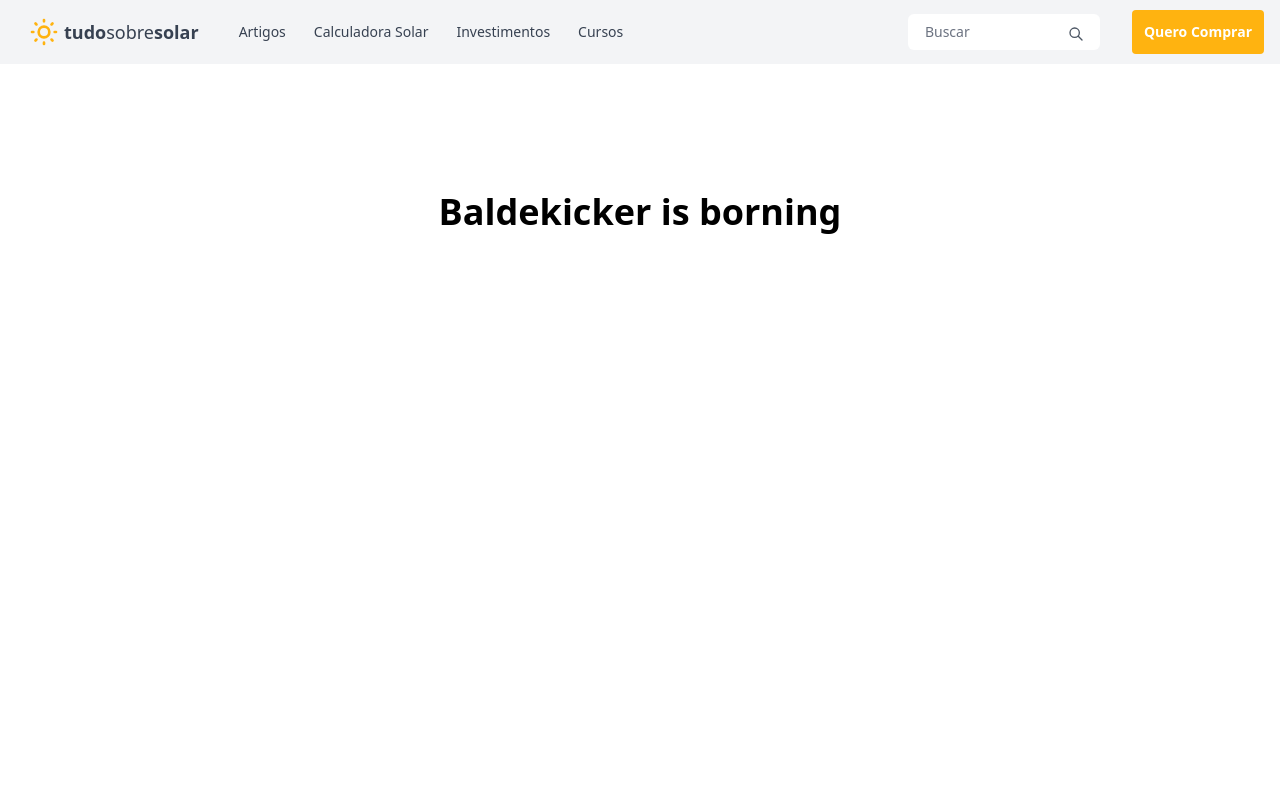
After one commit to kirkbardini/tss, a Django app: template projeto/templates/navbar.html in a window 1280 px wide. The commit adds this page. Run offline with Django 3.2, Linux system fonts and the light colour scheme; the template is opened without the code that fills it, so the values that code supplies are empty.

Commit message:
primeira versao navbar

```diff
--- a/projeto/static/css/style.css
+++ b/projeto/static/css/style.css
@@ -202,7 +202,9 @@ select { /* 1 */
 Correct the inability to style clickable types in iOS and Safari.
 */
 
-button {
+button,
+[type='button'],
+[type='submit'] {
   -webkit-appearance: button;
 }
 
@@ -515,68 +517,73 @@ video {
   height: auto;
 }
 
+.space-x-1 > :not([hidden]) ~ :not([hidden]) {
+  --tw-space-x-reverse: 0;
+  margin-right: calc(0.25rem * var(--tw-space-x-reverse));
+  margin-left: calc(0.25rem * calc(1 - var(--tw-space-x-reverse)));
+}
+
+.space-x-4 > :not([hidden]) ~ :not([hidden]) {
+  --tw-space-x-reverse: 0;
+  margin-right: calc(1rem * var(--tw-space-x-reverse));
+  margin-left: calc(1rem * calc(1 - var(--tw-space-x-reverse)));
+}
+
+.space-x-8 > :not([hidden]) ~ :not([hidden]) {
+  --tw-space-x-reverse: 0;
+  margin-right: calc(2rem * var(--tw-space-x-reverse));
+  margin-left: calc(2rem * calc(1 - var(--tw-space-x-reverse)));
+}
+
+.bg-white {
+  --tw-bg-opacity: 1;
+  background-color: rgba(255, 255, 255, var(--tw-bg-opacity));
+}
+
 .bg-gray-100 {
   --tw-bg-opacity: 1;
   background-color: rgba(243, 244, 246, var(--tw-bg-opacity));
 }
 
-.bg-secondary-100 {
+.bg-colora {
   --tw-bg-opacity: 1;
-  background-color: rgba(226, 226, 213, var(--tw-bg-opacity));
+  background-color: rgba(255, 179, 16, var(--tw-bg-opacity));
 }
 
-.hover\:bg-primary:hover {
+.hover\:bg-gray-200:hover {
   --tw-bg-opacity: 1;
-  background-color: rgba(255, 99, 99, var(--tw-bg-opacity));
+  background-color: rgba(229, 231, 235, var(--tw-bg-opacity));
 }
 
-.hover\:bg-opacity-50:hover {
-  --tw-bg-opacity: 0.5;
+.hover\:bg-colorc:hover {
+  --tw-bg-opacity: 1;
+  background-color: rgba(250, 0, 38, var(--tw-bg-opacity));
 }
 
-.border-white {
-  --tw-border-opacity: 1;
-  border-color: rgba(255, 255, 255, var(--tw-border-opacity));
+.focus\:bg-white:focus {
+  --tw-bg-opacity: 1;
+  background-color: rgba(255, 255, 255, var(--tw-bg-opacity));
 }
 
-.border-gray-100 {
-  --tw-border-opacity: 1;
-  border-color: rgba(243, 244, 246, var(--tw-border-opacity));
+.border-transparent {
+  border-color: transparent;
 }
 
-.border-gray-200 {
+.focus\:border-colora:focus {
   --tw-border-opacity: 1;
-  border-color: rgba(229, 231, 235, var(--tw-border-opacity));
+  border-color: rgba(255, 179, 16, var(--tw-border-opacity));
 }
 
-.border-gray-500 {
-  --tw-border-opacity: 1;
-  border-color: rgba(107, 114, 128, var(--tw-border-opacity));
-}
-
-.border-primary {
-  --tw-border-opacity: 1;
-  border-color: rgba(255, 99, 99, var(--tw-border-opacity));
+.rounded {
+  border-radius: 0.25rem;
 }
 
 .rounded-md {
   border-radius: 0.375rem;
 }
 
-.border-2 {
-  border-width: 2px;
-}
-
-.border-r-4 {
-  border-right-width: 4px;
-}
-
-.border-b {
-  border-bottom-width: 1px;
-}
-
-.cursor-pointer {
-  cursor: pointer;
+.border {
+  border-width: 1px;
 }
 
 .block {
@@ -603,28 +606,28 @@ video {
   align-items: center;
 }
 
-.justify-center {
-  justify-content: center;
-}
-
 .justify-between {
   justify-content: space-between;
-}
-
-.font-kirk {
-  font-family: Nunito;
-}
-
-.font-semibold {
-  font-weight: 600;
 }
 
 .font-bold {
   font-weight: 700;
 }
 
-.h-32 {
-  height: 8rem;
+.font-extrabold {
+  font-weight: 800;
+}
+
+.h-4 {
+  height: 1rem;
+}
+
+.h-6 {
+  height: 1.5rem;
+}
+
+.h-8 {
+  height: 2rem;
 }
 
 .text-sm {
@@ -632,48 +635,64 @@ video {
   line-height: 1.25rem;
 }
 
-.text-2xl {
-  font-size: 1.5rem;
-  line-height: 2rem;
+.text-lg {
+  font-size: 1.125rem;
+  line-height: 1.75rem;
 }
 
-.text-6xl {
-  font-size: 3.75rem;
-  line-height: 1;
+.text-4xl {
+  font-size: 2.25rem;
+  line-height: 2.5rem;
 }
 
-.m-4 {
-  margin: 1rem;
+.leading-tight {
+  line-height: 1.25;
 }
 
-.ml-2 {
-  margin-left: 0.5rem;
+.mx-auto {
+  margin-left: auto;
+  margin-right: auto;
 }
 
-.mt-6 {
-  margin-top: 1.5rem;
+.mr-1 {
+  margin-right: 0.25rem;
 }
 
-.mt-8 {
-  margin-top: 2rem;
+.mt-3 {
+  margin-top: 0.75rem;
 }
 
-.mt-12 {
-  margin-top: 3rem;
+.mr-4 {
+  margin-right: 1rem;
 }
 
-.object-cover {
-  -o-object-fit: cover;
-     object-fit: cover;
+.max-w-7xl {
+  max-width: 80rem;
 }
 
-.p-4 {
-  padding: 1rem;
+.focus\:outline-none:focus {
+  outline: 2px solid transparent;
+  outline-offset: 2px;
 }
 
-.py-1 {
-  padding-top: 0.25rem;
-  padding-bottom: 0.25rem;
+.py-2 {
+  padding-top: 0.5rem;
+  padding-bottom: 0.5rem;
+}
+
+.py-3 {
+  padding-top: 0.75rem;
+  padding-bottom: 0.75rem;
+}
+
+.px-3 {
+  padding-left: 0.75rem;
+  padding-right: 0.75rem;
+}
+
+.py-4 {
+  padding-top: 1rem;
+  padding-bottom: 1rem;
 }
 
 .px-4 {
@@ -681,36 +700,49 @@ video {
   padding-right: 1rem;
 }
 
-.py-6 {
-  padding-top: 1.5rem;
-  padding-bottom: 1.5rem;
+.px-8 {
+  padding-left: 2rem;
+  padding-right: 2rem;
 }
 
-.px-16 {
-  padding-left: 4rem;
-  padding-right: 4rem;
+.py-32 {
+  padding-top: 8rem;
+  padding-bottom: 8rem;
 }
 
-.pl-1 {
-  padding-left: 0.25rem;
+.placeholder-gray-500::-moz-placeholder {
+  --tw-placeholder-opacity: 1;
+  color: rgba(107, 114, 128, var(--tw-placeholder-opacity));
 }
 
-.pb-2 {
-  padding-bottom: 0.5rem;
+.placeholder-gray-500:-ms-input-placeholder {
+  --tw-placeholder-opacity: 1;
+  color: rgba(107, 114, 128, var(--tw-placeholder-opacity));
+}
+
+.placeholder-gray-500::placeholder {
+  --tw-placeholder-opacity: 1;
+  color: rgba(107, 114, 128, var(--tw-placeholder-opacity));
+}
+
+.absolute {
+  position: absolute;
+}
+
+.relative {
+  position: relative;
+}
+
+.top-0 {
+  top: 0px;
+}
+
+.right-0 {
+  right: 0px;
 }
 
 * {
   --tw-shadow: 0 0 #0000;
-}
-
-.hover\:shadow-lg:hover {
-  --tw-shadow: 0 10px 15px -3px rgba(0, 0, 0, 0.1), 0 4px 6px -2px rgba(0, 0, 0, 0.05);
-  box-shadow: var(--tw-ring-offset-shadow, 0 0 #0000), var(--tw-ring-shadow, 0 0 #0000), var(--tw-shadow);
-}
-
-.hover\:shadow-inner:hover {
-  --tw-shadow: inset 0 2px 4px 0 rgba(0, 0, 0, 0.06);
-  box-shadow: var(--tw-ring-offset-shadow, 0 0 #0000), var(--tw-ring-shadow, 0 0 #0000), var(--tw-shadow);
 }
 
 * {
@@ -722,13 +754,13 @@ video {
   --tw-ring-shadow: 0 0 #0000;
 }
 
-.text-right {
-  text-align: right;
+.text-center {
+  text-align: center;
 }
 
-.text-gray-500 {
+.text-white {
   --tw-text-opacity: 1;
-  color: rgba(107, 114, 128, var(--tw-text-opacity));
+  color: rgba(255, 255, 255, var(--tw-text-opacity));
 }
 
 .text-gray-600 {
@@ -741,59 +773,30 @@ video {
   color: rgba(55, 65, 81, var(--tw-text-opacity));
 }
 
-.text-primary {
+.text-colora {
   --tw-text-opacity: 1;
-  color: rgba(255, 99, 99, var(--tw-text-opacity));
+  color: rgba(255, 179, 16, var(--tw-text-opacity));
 }
 
-.text-secondary-200 {
-  color: 888883;
+.hover\:text-gray-900:hover {
+  --tw-text-opacity: 1;
+  color: rgba(17, 24, 39, var(--tw-text-opacity));
 }
 
-.hover\:text-white:hover {
-  --tw-text-opacity: 1;
-  color: rgba(255, 255, 255, var(--tw-text-opacity));
-}
-
-.hover\:text-gray-700:hover {
-  --tw-text-opacity: 1;
-  color: rgba(55, 65, 81, var(--tw-text-opacity));
-}
-
-.uppercase {
-  text-transform: uppercase;
-}
-
-.w-5 {
-  width: 1.25rem;
+.w-4 {
+  width: 1rem;
 }
 
 .w-6 {
   width: 1.5rem;
 }
 
-.w-full {
-  width: 100%;
+.w-8 {
+  width: 2rem;
 }
 
-.gap-10 {
-  gap: 2.5rem;
-}
-
-.transform {
-  --tw-translate-x: 0;
-  --tw-translate-y: 0;
-  --tw-rotate: 0;
-  --tw-skew-x: 0;
-  --tw-skew-y: 0;
-  --tw-scale-x: 1;
-  --tw-scale-y: 1;
-  transform: translateX(var(--tw-translate-x)) translateY(var(--tw-translate-y)) rotate(var(--tw-rotate)) skewX(var(--tw-skew-x)) skewY(var(--tw-skew-y)) scaleX(var(--tw-scale-x)) scaleY(var(--tw-scale-y));
-}
-
-.hover\:scale-125:hover {
-  --tw-scale-x: 1.25;
-  --tw-scale-y: 1.25;
+.w-24 {
+  width: 6rem;
 }
 
 .transition {
@@ -939,27 +939,15 @@ video {
   .md\:hidden {
     display: none;
   }
-
-  .md\:justify-end {
-    justify-content: flex-end;
-  }
-
-  .md\:grid-cols-3 {
-    grid-template-columns: repeat(3, minmax(0, 1fr));
-  }
-
-  .md\:col-span-1 {
-    grid-column: span 1 / span 1;
-  }
-
-  .md\:col-span-2 {
-    grid-column: span 2 / span 2;
-  }
 }
 
 @media (min-width: 1024px) {
-  .lg\:grid-cols-3 {
-    grid-template-columns: repeat(3, minmax(0, 1fr));
+  .lg\:block {
+    display: block;
+  }
+
+  .lg\:w-48 {
+    width: 12rem;
   }
 }
 
--- /dev/null
+++ b/projeto/templates/navbar.html
@@ -0,0 +1,83 @@
+<html lang="pt-br">
+<head>
+    <meta charset="UTF-8">
+    <meta http-equiv="X-UA-Compatible" content="IE=edge">
+    <meta name="viewport" content="width=device-width, initial-scale=1.0">
+    <title>TudoSobreSolar.com.br</title>
+    <link rel="stylesheet" href="../static/css/style.css">
+</head>
+
+<body>
+
+<!-- INICIO NAVBAR -->
+<nav class="bg-gray-100 text-gray-700">
+    <div class="max-w-7xl mx-auto px-4">
+        <div class="flex justify-between items-center">
+            <div class="flex space-x-4">
+                <!-- LOGO -->
+                <div>
+                    <a href="#" class="flex items-center py-4 px-3 hover:text-gray-900">
+                        <svg class="h-8 w-8 mr-1 text-colora" xmlns="http://www.w3.org/2000/svg" fill="none" viewBox="0 0 24 24" stroke="currentColor">
+                            <path stroke-linecap="round" stroke-linejoin="round" stroke-width="2" d="M12 3v1m0 16v1m9-9h-1M4 12H3m15.364 6.364l-.707-.707M6.343 6.343l-.707-.707m12.728 0l-.707.707M6.343 17.657l-.707.707M16 12a4 4 0 11-8 0 4 4 0 018 0z" />
+                          </svg>
+                          <span class="text-lg"><span class="font-bold">tudo</span>sobre<span class="font-bold">solar</span></span>
+                    </a>
+                </div>
+
+
+
+                <!-- MENU PRINCIPAL -->
+                <div class="hidden md:flex items-center text-sm space-x-1">
+                    <a href="#" class="py-4 px-3 hover:bg-gray-200 rounded">Artigos</a>
+                    <a href="#" class="py-4 px-3 hover:bg-gray-200 rounded">Calculadora Solar</a>
+                    <a href="#" class="py-4 px-3 hover:bg-gray-200 rounded">Investimentos</a>
+                    <a href="#" class="py-4 px-3 hover:bg-gray-200 rounded">Cursos</a>
+                </div>
+
+
+            </div>
+
+
+            <!-- MENU DE BUSCA E CALL TO ACTION -->
+            <div class="hidden md:flex items-center space-x-8">
+                <div class="hidden lg:block relative mx-auto text-gray-600 ">
+                    <input type="text" class="w-24 lg:w-48 px-4 py-2 leading-tight text-sm text-gray-700 bg-white rounded-md placeholder-gray-500 border border-transparent focus:outline-none focus:bg-white focus:shadow-outline focus:border-colora" placeholder="Buscar" aria-label="Search">
+                    <button type="submit" class="absolute right-0 top-0 mt-3 mr-4 ">
+                        <svg class="w-4 h-4 text-gray-600" xmlns="http://www.w3.org/2000/svg" fill="none" viewBox="0 0 24 24" stroke="currentColor">
+                            <path stroke-linecap="round" stroke-linejoin="round" stroke-width="2" d="M21 21l-6-6m2-5a7 7 0 11-14 0 7 7 0 0114 0z" />
+                          </svg>
+                    </button>
+                </div>
+                  <a href="#" class="py-3 px-3 bg-colora text-white text-sm font-bold rounded hover:bg-colorc transition duration-300">Quero Comprar</a>
+            </div>
+
+            <!-- BOTAO MENU MOBILE -->
+            <div class="md:hidden flex items-center">
+                <button id="menu-button">
+                    <svg class="w-6 h-6" xmlns="http://www.w3.org/2000/svg" fill="none" viewBox="0 0 24 24" stroke="currentColor">
+                        <path stroke-linecap="round" stroke-linejoin="round" stroke-width="2" d="M4 6h16M4 12h16M4 18h16" />
+                    </svg>
+                </button>
+            </div>
+
+        </div>
+    </div>
+
+    <!-- MENU MOBILE -->
+    <div class="hidden" id="menu-mobile">
+        <a href="#" class="block py-2 px-8 text-sm hover:bg-gray-200">Artigos</a>
+        <a href="#" class="block py-2 px-8 text-sm hover:bg-gray-200">Calculadora Solar</a>
+        <a href="#" class="block py-2 px-8 text-sm hover:bg-gray-200">Investimentos</a>
+        <a href="#" class="block py-2 px-8 text-sm hover:bg-gray-200">Cursos</a>
+    </div>
+
+</nav>
+
+    <div class="py-32 text-center">
+        <h2 class="font-extrabold text-4xl">Baldekicker is borning</h2>
+    </div>
+
+
+    <script src="navbar.js"></script>
+</body>
+</html>
--- a/projeto/templates/index.js
+++ b/projeto/templates/navbar.js
@@ -1,5 +1,5 @@
-const burger = document.querySelector('#burger');
-const menu = document.querySelector('#menu');
+const burger = document.querySelector('#menu-button');
+const menu = document.querySelector('#menu-mobile');
 
 burger.addEventListener('click', () => {
     if (menu.classList.contains('hidden')) {
```
Also changed, not shown: other parts of projeto/static/css/style.css (+16 -23 lines), projeto/jstools/tailwind.config.js (+4 -5 lines), projeto/static/css/tailwind.css (+16 -0 lines), projeto/templates/index.html (deleted, +0 -134 lines), projeto/static/css/style.min.css.
